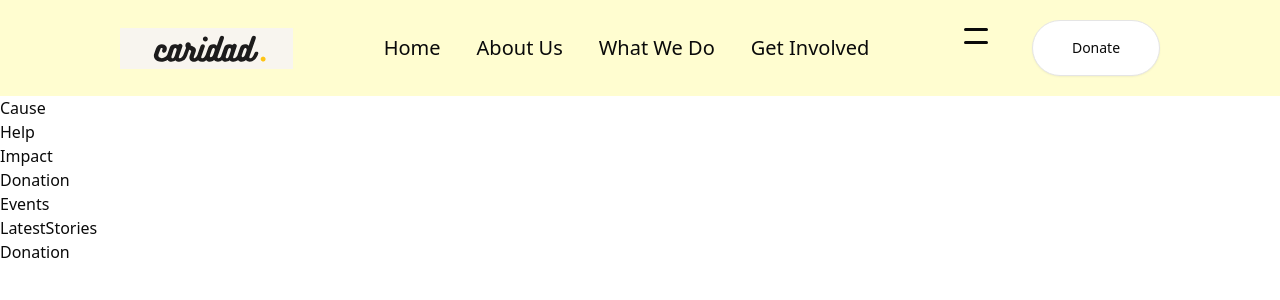
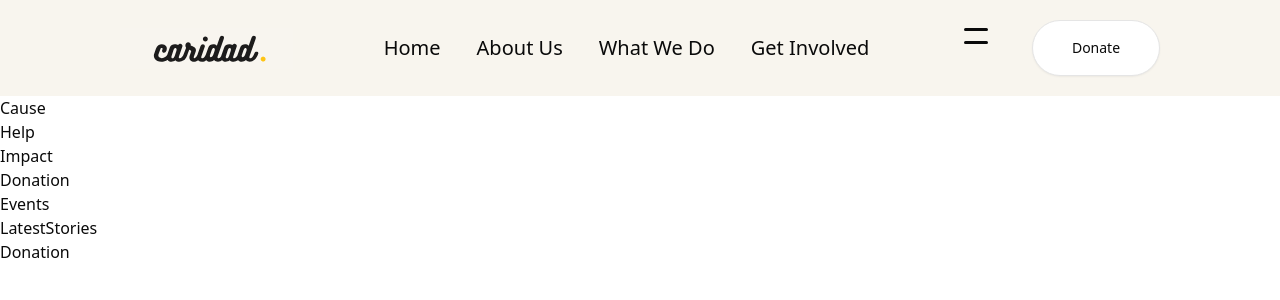
Before and after one commit to Shouryya-Manna/Caridad, a Next.js app: page / in a window 1280 px wide. Shown: the top 300 px of the page. Built offline with nearby package versions, Linux system fonts and the light colour scheme.

Commit message:
Primary colour adjusted

```diff
--- a/src/app/globals.css
+++ b/src/app/globals.css
@@ -51,7 +51,7 @@
   --card-foreground: oklch(0.145 0 0);
   --popover: oklch(1 0 0);
   --popover-foreground: oklch(0.145 0 0);
-  --primary: oklch(0.205 0 0);
+  --primary: oklch(0.97 0.01 90);
   --primary-foreground: oklch(0.985 0 0);
   --secondary: oklch(0.97 0 0);
   --secondary-foreground: oklch(0.205 0 0);
--- a/src/components/Landing/Header/Header.tsx
+++ b/src/components/Landing/Header/Header.tsx
@@ -4,7 +4,7 @@ import { Bars2Icon } from "@heroicons/react/16/solid";
 
 export default function Header() {
   return (
-    <div className="flex justify-between items-center bg-[#FFFDD0] px-30 py-5">
+    <div className="flex justify-between items-center bg-primary px-30 py-5">
       {/* Logo */}
       <div>
         <img src="logo.png"></img>
```
